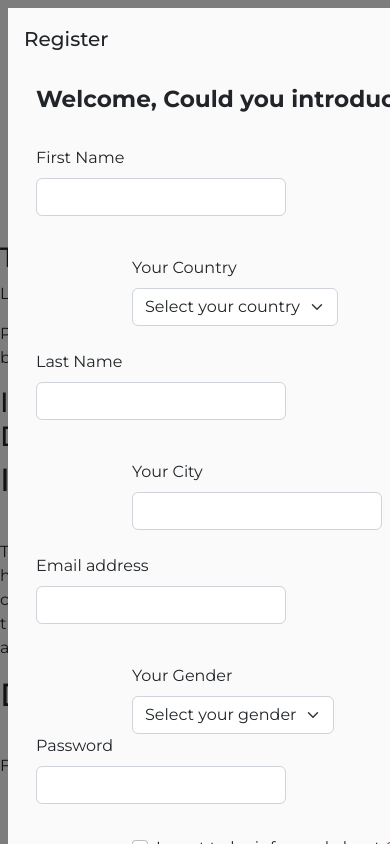
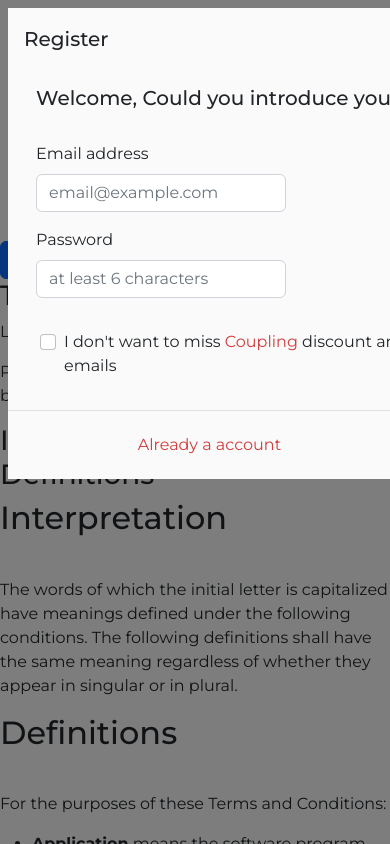
Before and after one commit to tolgahanbora/Dating-App, a React (Create React App) app: page /terms in a window 390 px wide. Both pictures are taken after a click on the button "Sign up". Shown: the top 844 px of the page. Built offline with nearby package versions, Linux system fonts and the light colour scheme.

Commit message:
fixed mobile responsive error

```diff
--- a/src/Components/Nav.js
+++ b/src/Components/Nav.js
@@ -3,7 +3,6 @@ import { NavLink, Routes, Route, useNavigate } from 'react-router-dom'
 import About from './Pages/About'
 import Contact from './Pages/Contact'
 import Howits2 from './Pages/Howits2'
-import Signup from './Pages/Signup'
 import './Style/NavStyle.css'
 import logo from './logo.png'
 import ResetPassword from './Pages/resetPass'
@@ -65,57 +64,64 @@ function Nav() {
             </div>
           </div>
         </div>
-        <div class="modal modal-xl fade" id="signupModal" tabindex="-1" aria-labelledby="exampleModalLabel" aria-hidden="true">
-          <div class="modal-dialog">
+        <div class="modal fade" id="signupModal" aria-hidden="true" aria-labelledby="exampleModalToggleLabel" tabindex="-1">
+        <div class="modal-dialog ">
           <div class="modal-content">
             <div class="modal-header">
-                <h5 class="modal-title" id="exampleModalLabel">Register</h5>
+              <h1 class="modal-title fs-5" id="exampleModalToggleLabel">Register</h1>
+              <button type="button" class="btn-close" data-bs-dismiss="modal" aria-label="Close"></button>
+            </div>
+
+            <div class="modal-body">
+              <div class="container" id='modalcontainer'>
+                <div class="row">
+                  <h5>Welcome, Could you introduce yourself?</h5>
+                  <div class="mb-3 my-4">
+                    <label for="emailed" class="form-label">Email address</label>
+                    <input type="email" class="form-control" id='emailed' placeholder='email@example.com' name="emailed" aria-describedby="emailed" required />
+                  </div>
+                  <div class="mb-3">
+                    <label for="pass" class="form-label">Password</label>
+                    <input type="text" class="form-control" id='pass'  placeholder='at least 6 characters' name="pass" aria-describedby="pass"  required/>
+                  </div>
+                  <div class="form-check ms-3 my-3">
+                    <input class="form-check-input" type="checkbox" value="" id="flexCheckpromotional" />
+                    <label class="form-check-label" for="flexCheckpromotional" id='flexCheckpromotional2'>
+                      I don't want to miss <span className="check">Coupling</span> discount and promotional emails
+                    </label>
+                  </div>
+                </div>
+              </div>
+            </div>
+            <div class="modal-footer">
+            <button className="nav-link px-2 link-dark mx-2" data-bs-dismiss="modal" id='buttonreset2' data-bs-target="#LoginModal" data-bs-toggle="modal"><span className='item'>Already a account</span></button>
+              <button class="btn btn-primary" id='registerBTN1' data-bs-target="#exampleModalToggle2" data-bs-toggle="modal">Continue</button>
+            </div>
+          </div>
+        </div>
+      </div>
+      <div class="modal fade" id="exampleModalToggle2" aria-hidden="true" aria-labelledby="exampleModalToggleLabel2" tabindex="-1">
+        <div class="modal-dialog ">
+          <div class="modal-content">
+            <div class="modal-header">
+              <h1 class="modal-title fs-5" id="exampleModalToggleLabel2">Register</h1>
               <button type="button" class="btn-close" data-bs-dismiss="modal" aria-label="Close"></button>
             </div>
             <div class="modal-body">
             <div class="container" id='modalcontainer'>
             <div class="row">
-                    <h3><b>Welcome, Could you introduce yourself?</b> </h3>
-
-                    <div class="col-md-4" >
+                  <h5>Welcome, Could you introduce yourself?</h5>
             <div class="mb-3 my-4">
                         <label for="firstname" class="form-label">First Name</label>
-                        <input type="text" class="form-control" id='firstname' name="firstname" aria-describedby="firstname" />
+                        <input type="text" class="form-control" id='firstname' name="firstname" aria-describedby="firstname" required/>
                       </div>
-                    </div>
-                    <div class="col-md-4 ms-5">
-                      <div class="ms-5">
-                        <label for="country" class="form-label select" >Your Country</label>
-                        <select name='country' id='country' class="form-select" aria-label="country">
-                          <option selected>Select your country</option>
-                          <option value="1">Turkey</option>
-                          <option value="2">United States</option>
-                          <option value="3">Japan</option>
-                        </select>
-                      </div>
-                    </div>
-                    <div class="col-md-4" >
                       <div class="mb-3 my-4">
                         <label for="lastname" class="form-label">Last Name</label>
-                        <input type="text" class="form-control" id='lastname' name="lastname" aria-describedby="lastname" />
+                        <input type="text" class="form-control" id='lastname' name="lastname" aria-describedby="lastname" required/>
                       </div>
-                    </div>
-                    <div class="col-md-4 ms-5">
-                      <div class="ms-5 ">
-                        <label for="city" class="form-label select">Your City</label>
-                        <input type="text" class="form-control" id='city' name="city" aria-describedby="city" />
-                      </div>
-                    </div>
-                    <div class="col-md-4" >
-                      <div class="mb-3 my-4">
-                        <label for="emailed" class="form-label">Email address</label>
-                        <input type="email" class="form-control" id='emailed' name="emailed" aria-describedby="emailed" />
-                      </div>
-                    </div>
-                    <div class="col-md-4 ms-5">
-                      <div class="ms-5 ">
+                      <div class="">
                         <label for="gender" class="form-label select">Your Gender</label>
-                        <select name="gender" id="gender" class="form-select" aria-label="gender">
+                        <select name="gender" id="gender" class="form-select" aria-label="gender" required>
                           <option selected >Select your gender</option>
                           <option value="1" >Heterosexual</option>
                           <option value="2">Bisexual</option>
@@ -123,38 +129,55 @@ function Nav() {
                         </select>
                       </div>
             </div>
-                    <div class="col-md-4" >
-                      <div class="mb-3">
-                        <label for="pass" class="form-label">Password</label>
-                        <input type="text" class="form-control" id='pass' name="pass" aria-describedby="pass" />
             </div>
             </div>
-                    <div class="col-md-6 ms-5">
-                      <div class="form-check ms-5 my-3">
-                        <input class="form-check-input" type="checkbox" value="" id="flexCheckpromotional" />
-                        <label class="form-check-label" for="flexCheckpromotional" id='flexCheckpromotional2'>
-                          I want to be informed about <span className="check">Coupling discount and promotional</span> e-mails
-                        </label>
+            <div class="modal-footer">
+            <button className="nav-link px-2 link-dark mx-2" data-bs-dismiss="modal" id='buttonreset2' data-bs-target="#LoginModal" data-bs-toggle="modal"><span className='item'>Already a account</span></button>
+            <button class="btn btn-primary" id='registerBTN2' data-bs-target="#exampleModalToggle3" data-bs-toggle="modal">Continue</button>
             </div>
-                      <div class="col-md-4 ms-5">
-                        <div class="form-check  ">
-                          <input class="form-check-input" type="checkbox" value="" id="flexCheckconfidentiality" />
+          </div>
+        </div>
+
+      </div>
+      <div class="modal fade" id="exampleModalToggle3" aria-hidden="true" aria-labelledby="exampleModalToggleLabel3" tabindex="-1">
+        <div class="modal-dialog ">
+          <div class="modal-content">
+            <div class="modal-header">
+              <h1 class="modal-title fs-5" id="exampleModalToggleLabel3">Register</h1>
+              <button type="button" class="btn-close" data-bs-dismiss="modal" aria-label="Close"></button>
+            </div>
+            <div class="modal-body">
+            <div class="container" id='modalcontainer'>
+            <div class="row">
+                  <h5>Welcome, Could you introduce yourself?</h5>
+                  <div class="">
+                        <label for="country" class="form-label select" >Your Country</label>
+                        <input name='country' list="datalistOptions" placeholder='Type to search your country' id='country' class="form-select" aria-label="country" required />
+                          <datalist id="datalistOptions">
+                          <option value="Turkey"></option>
+                          <option value="United States"></option>
+                          <option value="Japan"></option>
+                          </datalist>
+                      </div>
+                      <div class="my-3">
+                        <label for="city" class="form-label select">Your City </label>
+                        <input type="text" class="form-control" id='city' placeholder='city' name="city" aria-describedby="city" required />
+                      </div>
+                      <div class="form-check ms-2">
+                          <input class="form-check-input" type="checkbox" value="" id="flexCheckconfidentiality" required/>
                           <label class="form-check-label" for="flexCheckconfidentiality" id='confidentiality'>I have read and understood the <span className="">confidentiality agreement.</span> </label>
                         </div>
             </div>
             </div>
+            </div>
+            <div class="modal-footer">
 
+            <button className="nav-link px-2 link-dark mx-2" data-bs-dismiss="modal" id='buttonreset2' data-bs-target="#LoginModal" data-bs-toggle="modal"><span className='item'>Already a account</span></button>
+            <button class="btn btn-primary" type='sumbit' id='registerSumbit' data-bs-target="#exampleModalToggle3" data-bs-toggle="modal">Sign Up</button>
+            </div>
 
-                    <div class="modal-footer">
-                      <button class="btn btn-danger" type="submit" id='signupBTN' >Sign Up</button>
           </div>
         </div>
-                </div>
-              </div>
-            </div>
-          </div>
-
-
 
       </div>
 
@@ -169,7 +192,6 @@ function Nav() {
         <Route path='/howits' element={<Howits2 />} />
         <Route path='/about' element={<About />} />
         <Route path='/contact' element={<Contact />} />
-        <Route path='/signup' element={<Signup />} />
         <Route path='/login' element={< Home />} />
         <Route path='/privacy' element={< Privacy />} />
         <Route path='/terms' element={< Terms />} />
--- a/src/Components/Pages/About.js
+++ b/src/Components/Pages/About.js
@@ -17,6 +17,8 @@ function About() {
         </div>
         </div>
 
+
+
         <div class="col">
         <img src={about} class="img-fluid rounded-4 " alt="pics" id='photos3' />
         </div>
--- a/src/Components/Pages/Terms.js
+++ b/src/Components/Pages/Terms.js
@@ -3,6 +3,12 @@ import React from 'react'
 function Terms() {
   return (
     <div>
+
+      <button class="btn btn-primary" data-bs-target="#exampleModalToggle" data-bs-toggle="modal">Open first modal</button>
+
+
+
+
       <h1>Terms and Conditions</h1>
       <p>Last updated: January 11, 2023</p>
       <p>Please read these terms and conditions carefully before using Our Service.</p>
--- a/src/Components/Price.js
+++ b/src/Components/Price.js
@@ -28,7 +28,7 @@ function Price() {
                     <div class="card border border-2 " id='cardgroup3' >
                         <div class="card-body rounded">
                             <h5 class="card-title" id='celebcapital'><b>Premium Plan</b></h5>
-                            <h4 id='price3'><b>$19.00 </b><small>/ Month</small></h4>
+                            <h4 id='price3'><b>$19.90 </b><small>/ Month</small></h4>
                             <ul className='liste'>
                                 <li className='itemlist3'>No ads</li>
                                 <li className='itemlist3'>All gaming activitiy</li>
@@ -47,7 +47,7 @@ function Price() {
                         <span class="border border-2 rounded-2" id='mostpopular'><b id='mostpopular2'>Most Popular</b></span>
                         <div class="card-body rounded-2 " className='premiumplan'>
                             <h5 class="card-title" className='premiumplan' id='premiumcapital'><b id='premiumplan'>Influencer Plan</b></h5>
-                            <h4 className='premiumplan' id='price1'><b class='premiumplan'>$29.99 </b><small class='premiumplan'>/ Month</small></h4>
+                            <h4 className='premiumplan' id='price1'><b class='premiumplan'>$29.90 </b><small class='premiumplan'>/ Month</small></h4>
 
                             <ul className='liste2' >
                             <li className='itemlist1'><b id='influencerb'>Only Influencer</b></li>
--- a/src/Components/Slider.js
+++ b/src/Components/Slider.js
@@ -1,7 +1,7 @@
 import React from 'react'
 import './Style/SliderStyle.css'
 import couple from './couple.png'
-import vector7 from './Vector7.png'
+
 function Slider() {
   return (
     <div>
@@ -13,7 +13,7 @@ function Slider() {
                 <button type="button" id='firstBTN' class="btn btn-outline-danger rounded-1 ">App Store</button>
                 <button type="button" class="btn btn-outline-danger rounded-1 " id='playstoreslider'>Play Store</button>
             </div>
-            <div className='col' id='imageCol'>
+            <div className='col-6' id='imageCol'>
 
             <img src={couple} class="img-fluid rounded-4 " alt="pics" id='photos' />
 
--- a/src/Components/Style/NavStyle.css
+++ b/src/Components/Style/NavStyle.css
@@ -80,8 +80,39 @@ select{
 
 }
 
+/* REGISTER MODAL - REGISTER MODAL - REGISTER MODAL */
+#registerBTN1{
+  background-color: #D23C96 !important ;
+  font-family: 'Montserrat', sans-serif;
+  border: none !important;
+}
+#registerBTN2{
+  background-color: #D23C96 !important ;
+  font-family: 'Montserrat', sans-serif;
+  border: none !important;
+}
 
+#buttonreset2{
+  float: left !important;
+  border: none !important;
+  margin-right: 185px !important;
+}
 
+#registerSumbit{
+  background-color: #D23C96 !important ;
+  font-family: 'Montserrat', sans-serif;
+  border: none !important;
+  width: 100px !important;
+}
+#gender{
+  width: 400px !important;
+}
+#country{
+  width:  400px !important;
+}
+#city{
+  width:  400px !important;
+}
 .logo{
   width: 200px;
 }
@@ -101,7 +132,7 @@ select{
     margin-top: 10px !important;
   }
 }
-@media screen and (max-width: 768px) {
+@media screen and (max-width: 990px) {
   #liste{
     margin-left: 20px !important;
   }
@@ -122,7 +153,7 @@ select{
     width: 190px !important;
   }
   #gender{
-    width: 190px !important;
+    width: 250px !important;
   }
   #pass{
     width: 190px !important;
```
Also changed, not shown: src/Components/Style/PriceStyle.css (+25 -0 lines), src/Components/Style/SliderStyle.css (+11 -13 lines), src/Components/Style/aboutStyle.css (+9 -8 lines). Lines whose indentation alone changed are shown as unchanged.
